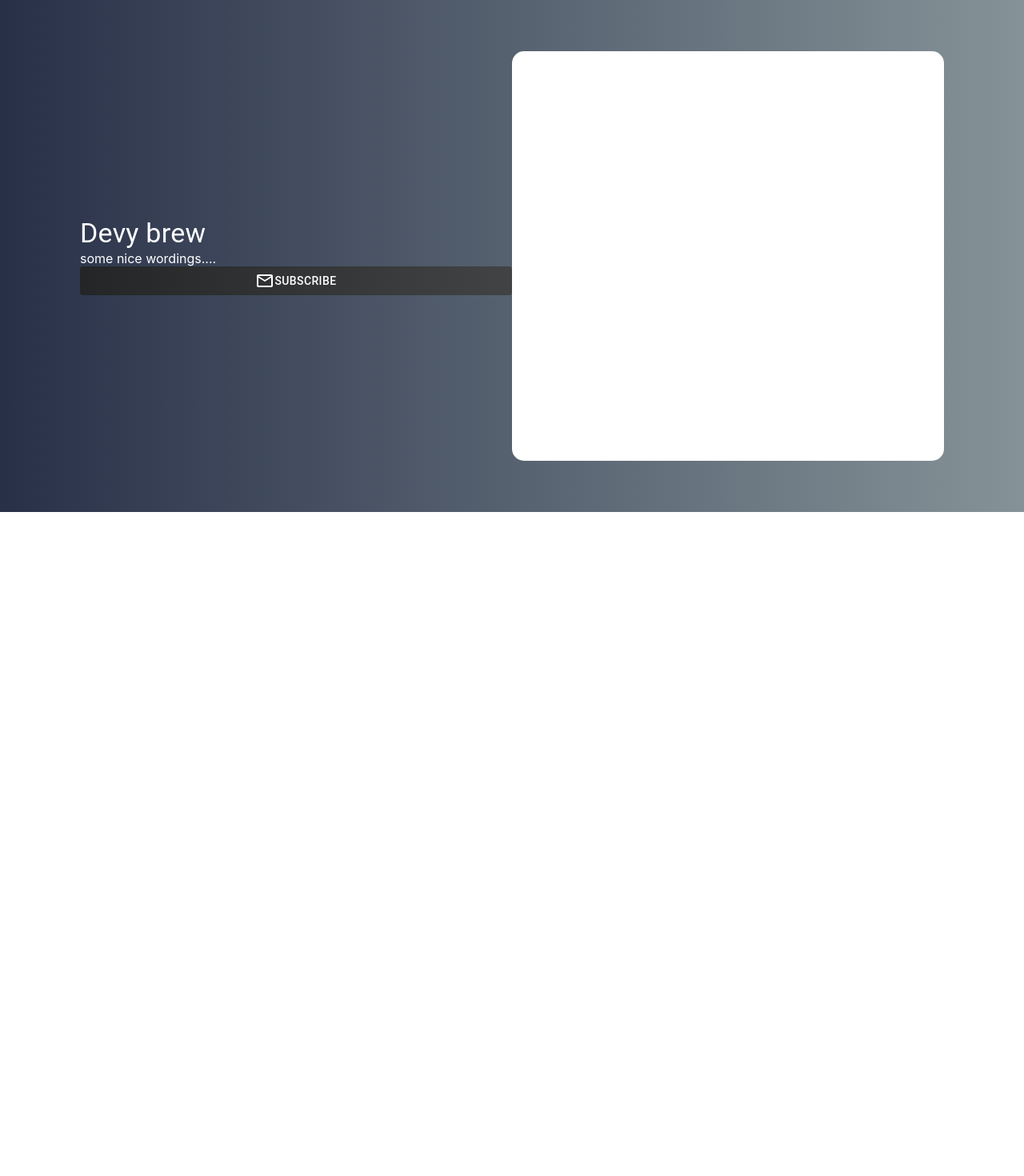
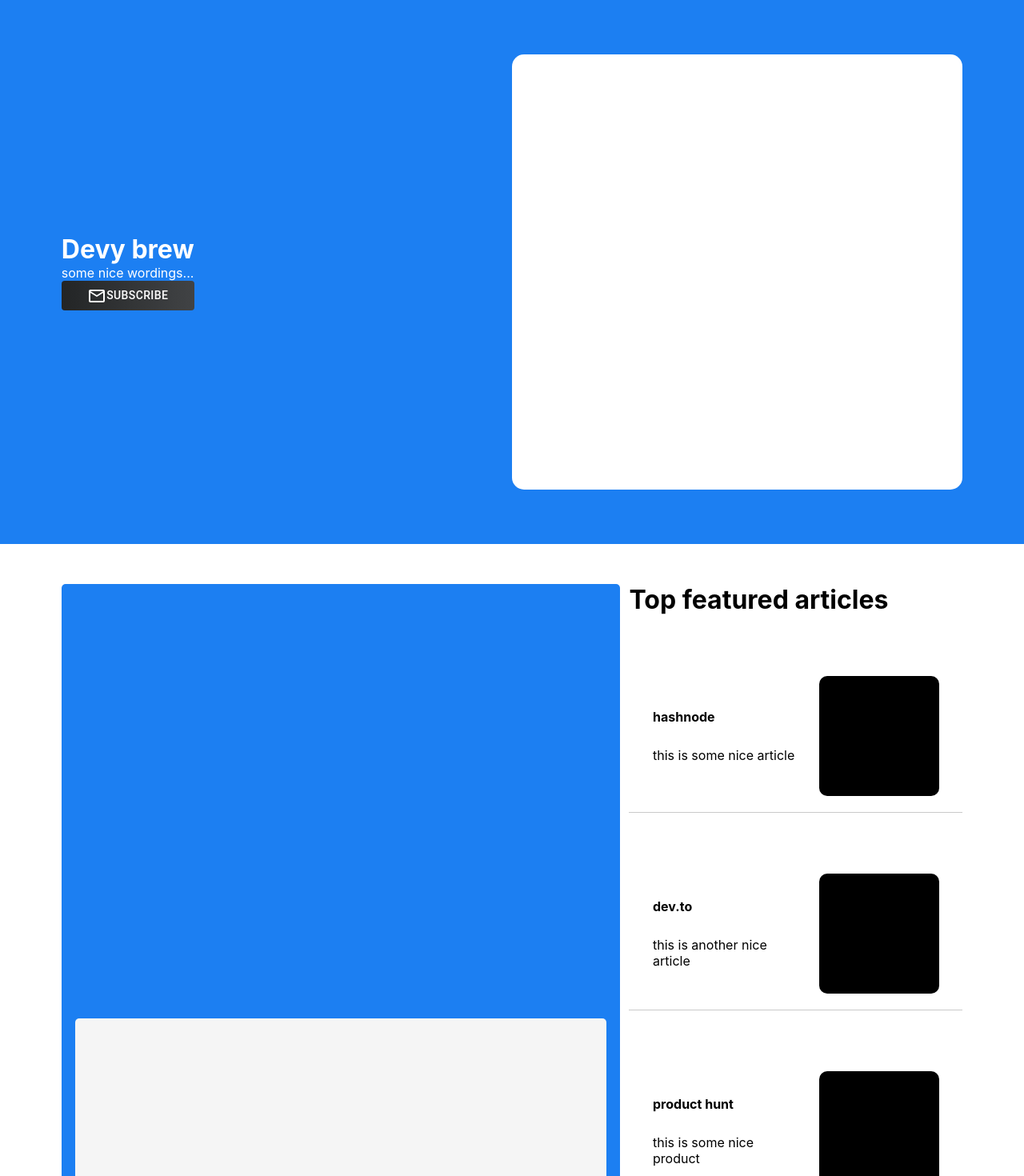
Before and after one commit to arndom/devy-brew, a React (Create React App) app: page / in a window 1280 px wide. Shown: the top 1470 px of the page at 80% size. Before the commit the page ends 800 px from the top, so only its background shows below. Built offline with nearby package versions, Linux system fonts and the light colour scheme.

Commit message:
working on layout day2

```diff
--- /dev/null
+++ b/src/components/FeaturedArticle.js
@@ -0,0 +1,18 @@
+import React from 'react'
+
+function FeaturedArticle({title, text, image}) {
+    return (
+        <div className = "featuredArticle">
+            <div className = "featuredArticle__left">
+                <h4 style ={{}}>{title}</h4>
+                <p>{text}</p>
+            </div>
+
+            <div className = "featuredArticle__right">
+
+            </div>
+        </div>
+    )
+}
+
+export default FeaturedArticle
--- a/src/pages/Landing.js
+++ b/src/pages/Landing.js
@@ -1,35 +1,23 @@
-import { Button, Typography, Box } from '@material-ui/core'
+import { Button} from '@material-ui/core'
 import { MailOutlined } from '@material-ui/icons'
 import React from 'react'
+import FeaturedArticle from '../components/FeaturedArticle'
 
 function Landing() {
     return (
-        <Box className = "landing">
+        <div className = "landing">
 
             {/* banner */}
-            <Box
-                className = "landing__banner"
-                display = "flex"
-                justifyContent = "center"
-                alignItems = "center"
-            >
-                <Box
-                    width = "50%"
-                    display = "flex"
-                    // justifyContent = "center"
-                    // alignItems = "center"
-                    flexDirection = "column"
-                >
-                    <Box
-                        width = "50%"
-                    >
-                        <Typography variant = "h4">
-                            Devy brew
-                        </Typography>
-                        <Typography variant = "p">
-                            some nice wordings....
-                        </Typography>
-                    </Box>
+            <div className = "landing__banner">
+                <div className = "container splitLR">
+
+                {/* text */}
+                <div className = "landing__bannerLeft">
+
+                    <div>
+                        <h1>Devy brew</h1>
+                        <p>some nice wordings...</p>
+                    </div>
 
                     <Button style={{
                         color: "white",
@@ -38,23 +26,87 @@ function Landing() {
                     }}>
                        <MailOutlined/> Subscribe
                     </Button>
-                </Box>
 
-                <Box
-                    className = "landing__bannerImage"
-                    width = "50%"
-                    height = "80%"
+                </div>
+
+                {/*image*/}
+                <div
+                    className = "landing__bannerRight"
                 >
 
-                </Box>
-            </Box>
+                </div>
+
+                </div>
+
+            </div>
 
             {/* preview of features*/}
+            <div className = "landing__features">
+
                 {/* articles */}
+                <div className = "landing__articles">
+
+                    <div className = "container splitLR">
+
+
+                    {/* most reacted article */}
+                    <div className = "landing__topArticle">
+                        <div className = "landing__topArticleContent">
+
+                        </div>
+                    </div>
+
+                    {/* top featured */}
+                    <div className = "landing__featuredArticles" style={{display:"flex", flexDirection:"column", justifyContent: "space-between"}}>
+                        <h1>Top featured articles</h1>
+
+                        <FeaturedArticle
+                            title = "hashnode"
+                            text = "this is some nice article"
+                        />
+
+                        <FeaturedArticle
+                            title = "dev.to"
+                            text = "this is another nice article"
+                        />
+
+                        <FeaturedArticle
+                            title = "product hunt"
+                            text = "this is some nice product"
+                        />
+                    </div>
+
+                    </div>
+
+                </div>
+
                 {/* jokes / games */}
+                <div className = "splitLR landing__funPreview">
+                    {/* jokes */}
+                    <div>
+
+                    </div>
+                    {/* games */}
+                    <div>
+
+                    </div>
+                </div>
+
+            </div>
+
+
             {/* call to action */}
-            {/* footer */}
-        </Box>
+            <div className = "splitLR landing__call2Action">
+                <div>
+
+                </div>
+                <div>
+
+                </div>
+            </div>
+
+            {/* footer component*/}
+        </div>
     )
 }
 
--- /dev/null
+++ b/src/styles/components/FeaturedArticle.css
@@ -0,0 +1,37 @@
+.featuredArticle{
+    border-bottom: 1px solid #cacaca;
+    /* padding:20px 0; */
+    /* height: 33%; */
+
+    display: flex;
+    justify-content: space-between;
+    /* align-items: center; */
+    margin: 0 0 20px 0;
+    padding: 0 20px 20px 20px;
+}
+
+.featuredArticle__left{
+    display: flex;
+    flex-direction: column;
+    justify-content: space-between;
+
+    width: 50%;
+    margin:auto;
+}
+
+.featuredArticle__left > h4{
+    margin-bottom: 15%;
+}
+
+.featuredArticle__right{
+    background-color: black;
+
+    display: flex;
+    align-items: center;
+
+    width: 150px;
+    height: 150px;
+    margin: auto;
+
+    border-radius: 10px;
+}
--- a/src/styles/main.css
+++ b/src/styles/main.css
@@ -1,4 +1,5 @@
 @import "./pages/Landing.css";
+@import "./components/FeaturedArticle.css";
 
 *{
     margin: 0;
--- a/src/styles/pages/Landing.css
+++ b/src/styles/pages/Landing.css
@@ -1,17 +1,90 @@
 .landing{
-    /* padding: 0 100px; */
+
+}
+
+.splitLR{
+    display: flex;
+    justify-content: space-between;
+    align-items: center;
+}
+
+.container{
+    width: 88vw;
+    height: 100%;
 }
 
 .landing__banner{
-    background: linear-gradient(to right, #283048, #859398);
+    background: #1C7FF2;
+    /* background: linear-gradient(to right, #283048, #859398); */
     color: #ffffff;
-    height: 80vh;
-    padding: 0 100px;
+    height: 85vh;
 
-    /* width: 100vw; */
+    display: flex;
+    justify-content: center;
+    align-items: center;
 }
 
-.landing__bannerImage{
+.landing__bannerLeft{
+    display:flex;
+    flex-direction:column;
+}
+
+.landing__bannerRight{
     background-color: white;
     border-radius: 15px;
+    width:50%;
+    height:80%;
 }
+
+.landing__features{
+    margin: 50px 0;
+    height: 100vh;
+    /* background-color: pink; */
+}
+
+.landing__articles{
+    display: flex;
+    justify-content: center;
+    align-items: center;
+
+    height: 100%;
+    /* padding: 20px; */
+}
+
+.landing__topArticle{
+    border: 0px solid black;
+    border-radius: 5px;
+    /* background: linear-gradient(to right, #283048, #859398); */
+    background: #1C7FF2;
+    /* z-index: 100;
+    position: sticky; */
+
+    cursor: pointer;
+
+    width: 62%;
+    height: 100%;
+
+    display: flex;
+    justify-content: center;
+    align-items: flex-end;
+}
+
+.landing__topArticleContent{
+    background-color: whitesmoke;
+    border-radius: 5px;
+
+    margin-bottom: 2.5%;
+
+    width: 95%;
+    height: 30%;
+}
+
+.landing__featuredArticles{
+    width: 37%;
+    height: 100%;
+}
+
+.landing__featuredArticles > h1{
+    /* margin: 0 0 20px 0; */
+    margin-bottom: 20px;
+}
```
